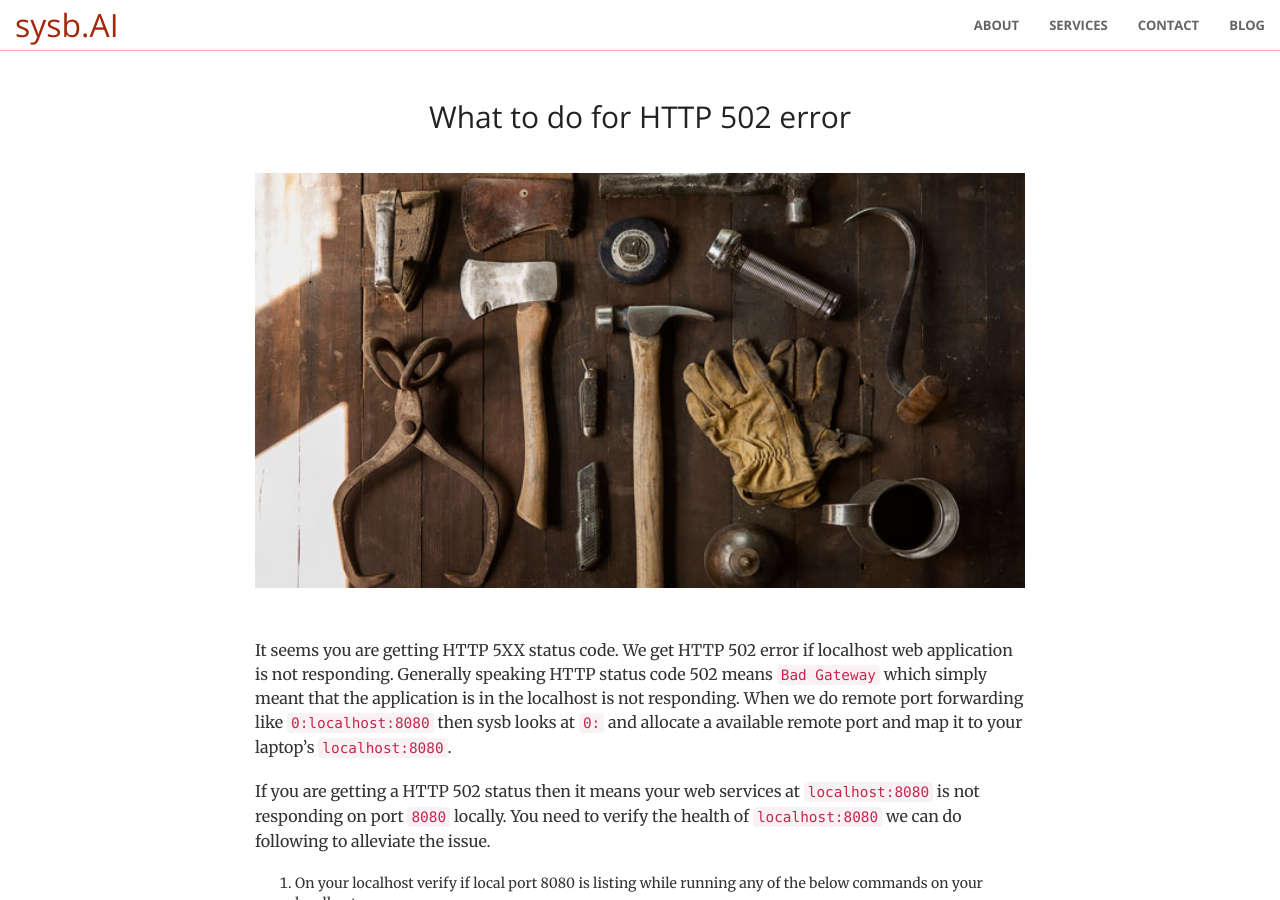
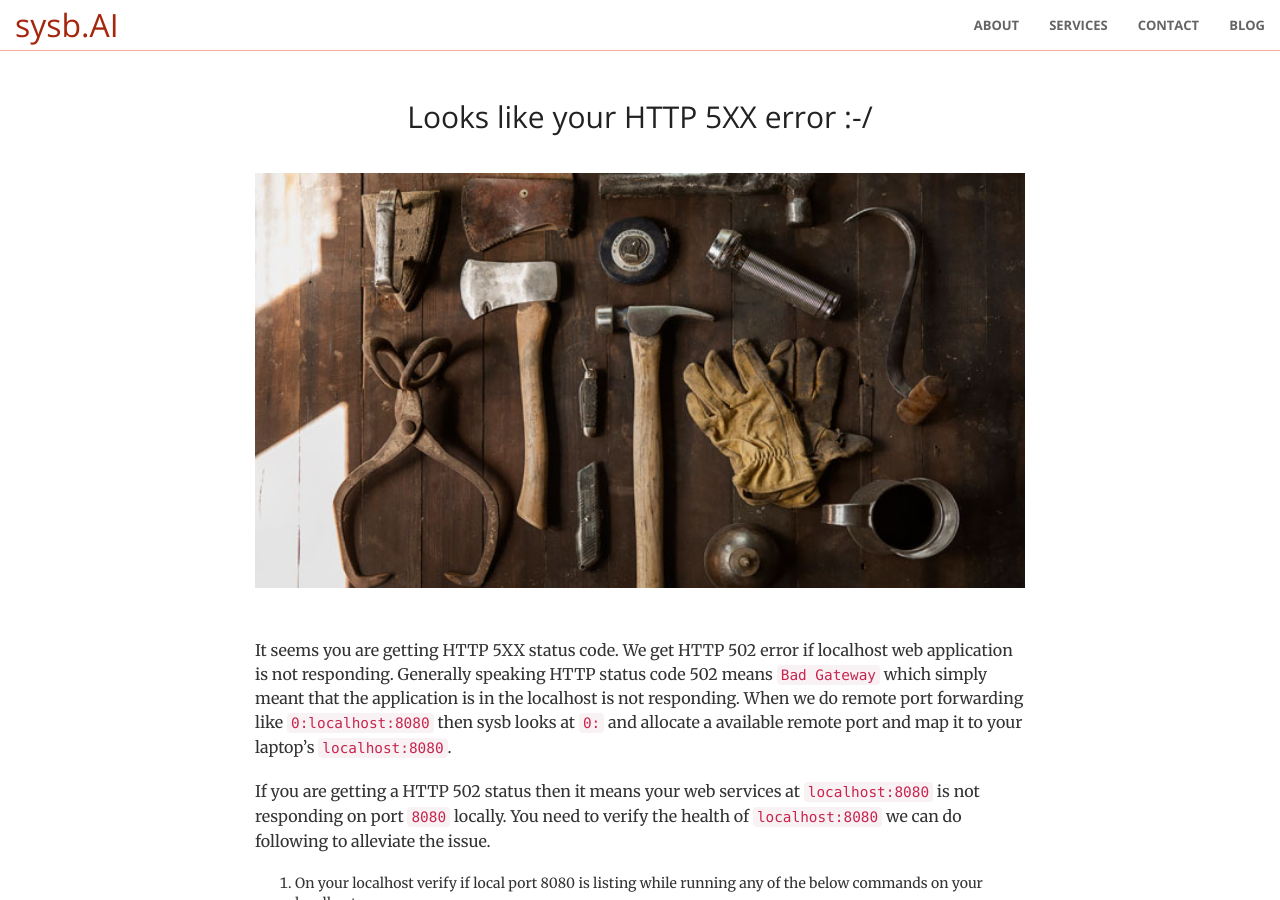
Before and after one commit to usama7628674/sysb.AI, a Jekyll site: the page built from _posts/2020-02-09-what-to-do-for-http-502-error.md, in a window 1280 px wide and 900 px high. Built offline with Jekyll 4.4.1, drawn with Linux system fonts in a browser that asks for light colours.

Commit message:
some change to post

```diff
--- a/_posts/2020-02-09-what-to-do-for-http-502-error.md
+++ b/_posts/2020-02-09-what-to-do-for-http-502-error.md
@@ -1,6 +1,6 @@
 ---
 layout: post
-title: What to do for HTTP 502 error
+title: Looks like your HTTP 5XX error :-/
 image: /img/portfolio/6
 ---
 
```
